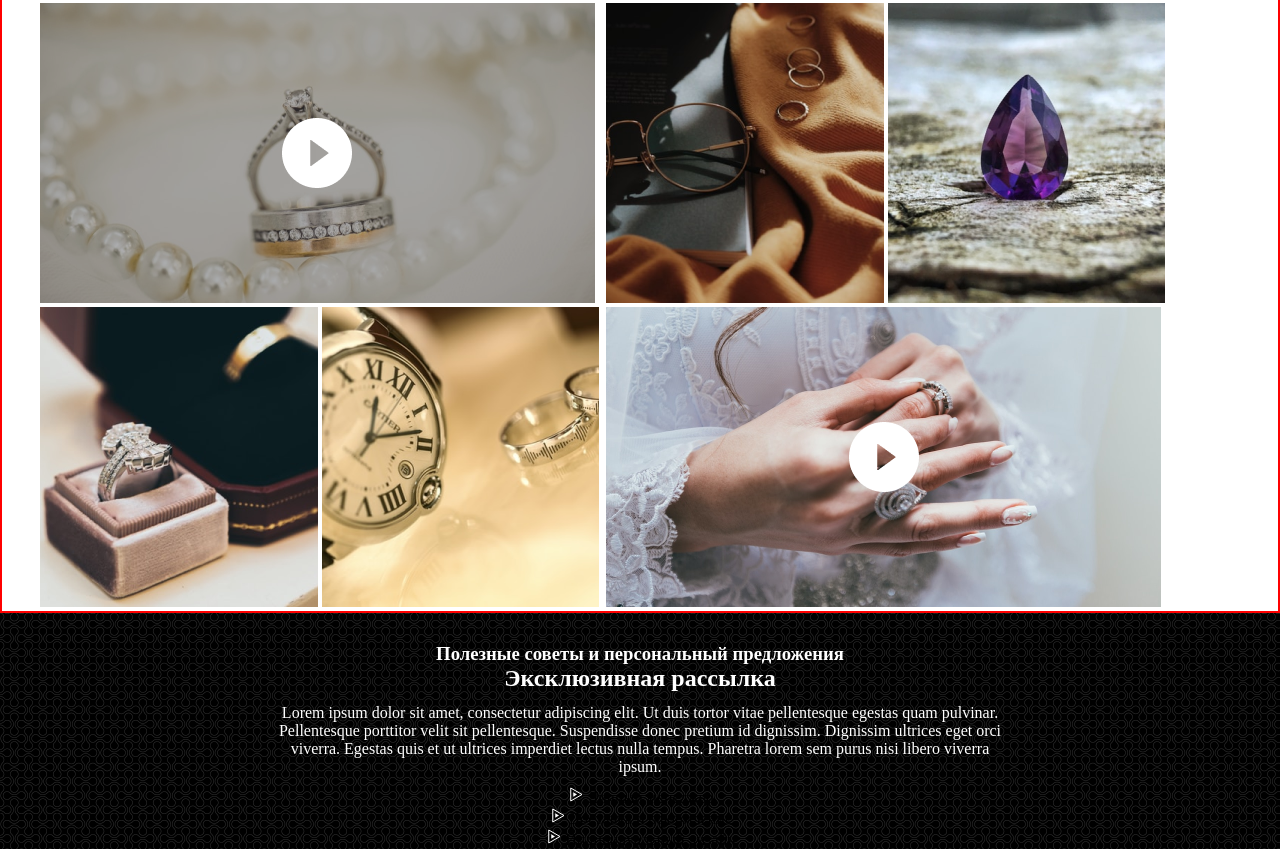
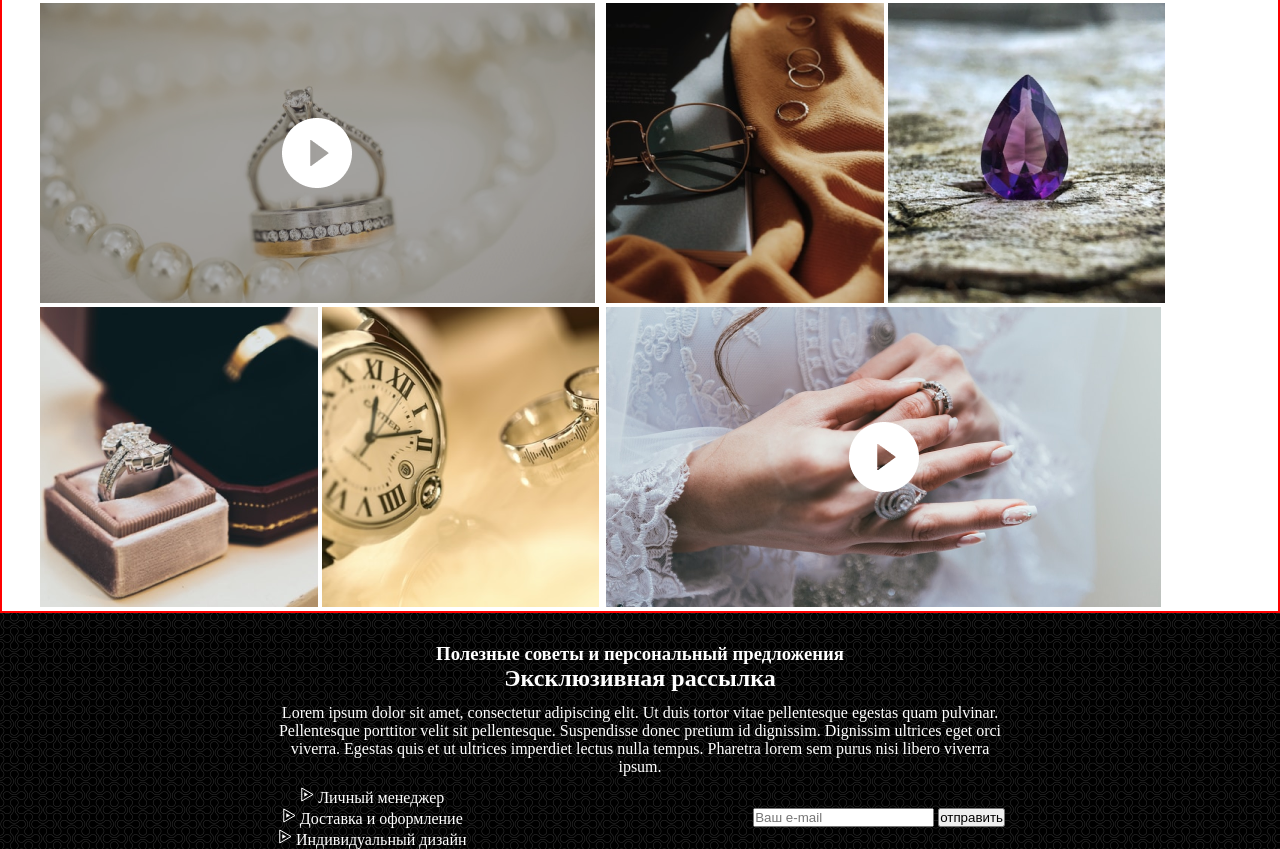
Before and after one commit to behruzbek-coder/ojjo-tolliq, a plain HTML site: page index.html in a window 1280 px wide. Shown: the part 2079-2928 px from the top of the page. Drawn offline with Linux system fonts and the light colour scheme.

Commit message:
ojjo toliq

```diff
--- a/css/style.css
+++ b/css/style.css
@@ -288,3 +288,12 @@ h1 {
 .img {
       gap: none;
 }
+.li{
+      color: #FFF;
+
+}
+.newslettor__info{
+      display: flex;
+      justify-content: space-between;
+      align-items: center;
+}
--- a/index.html
+++ b/index.html
@@ -184,7 +184,7 @@
                                           orci viverra. Egestas quis et ut ultrices imperdiet lectus nulla tempus.
                                           Pharetra lorem sem purus nisi libero viverra ipsum.</p>
                                     <div class="newslettor__info">
-                                          <ul>
+                                          <ul class="li newslettor__left">
                                                 <li>
                                                       <img src="./icons/pause.svg" alt=""> Личный менеджер</li>
                                                 <li>
@@ -192,6 +192,13 @@
                                                 <li>
                                                       <img src="./icons/pause.svg" alt=""> Индивидуальный дизайн</li>
                                           </ul>
+                                          <div class="newslettor__right">
+                                                <form action="" class="newslettor__form">
+                                                      <input type="text" placeholder="Ваш e-mail">
+                                                      <button>отправить</button>
+
+                                                </form>
+                                          </div>
                                     </div>
                               </div>
                         </div>
```
